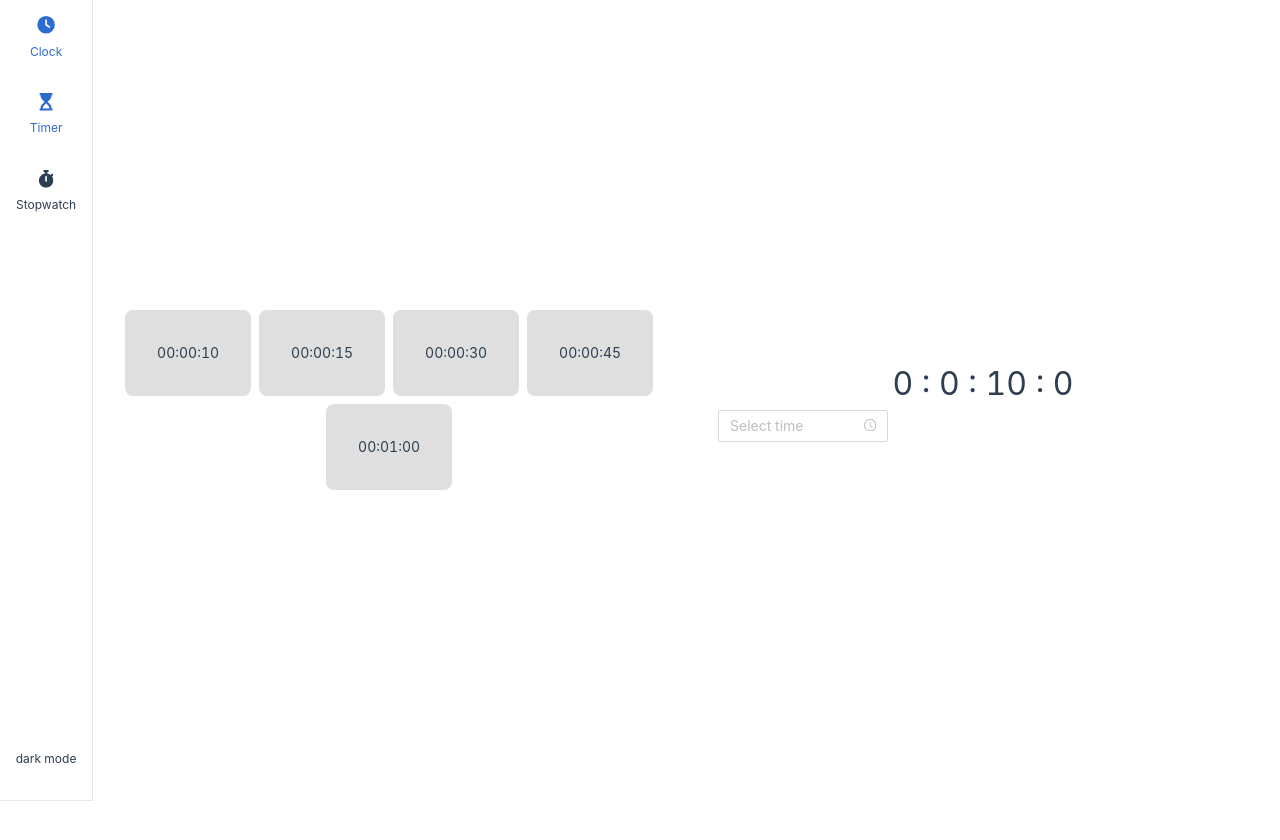
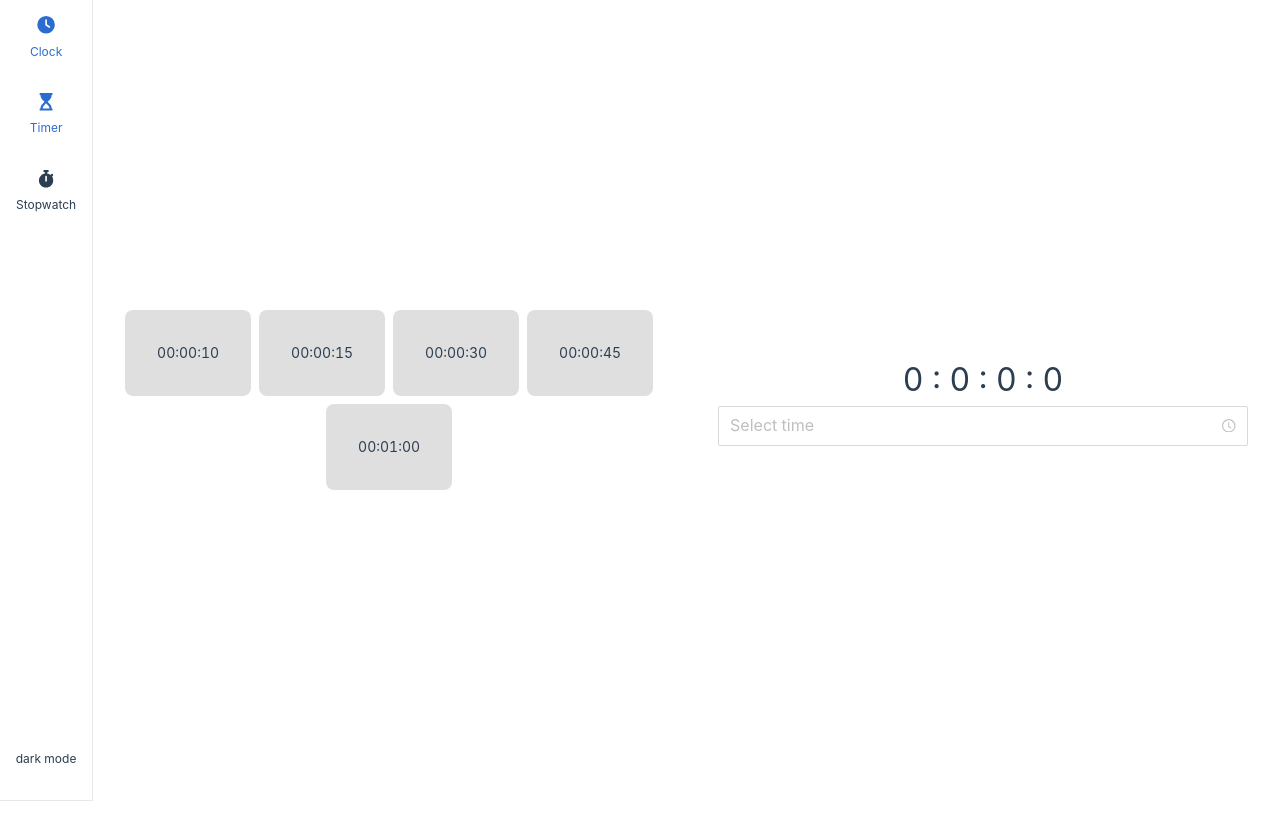
Before and after one commit to Klrfl/TellTime, a Vue app: page /timer in a window 1280 px wide. Shown: the top 840 px of the page. Built offline with nearby package versions, Linux system fonts and the light colour scheme.

Commit message:
timer with input first prototype

```diff
--- a/src/components/Timer.vue
+++ b/src/components/Timer.vue
@@ -4,9 +4,10 @@
       {{ hours }} : {{ minutes }} : {{ seconds }} : {{ milliseconds }}
     </section>
 
-    <section class="picker-container">
-      <TimePicker v-model:value="customTargetTime" value-format="HH:mm:ss" />
-    </section>
+    <TimePicker
+      size="large"
+      v-model:value="customTargetTime"
+      value-format="HH:mm:ss" />
 
     <section class="btn-container">
       <button
@@ -34,7 +35,7 @@
 </template>
 
 <script setup>
-import { onMounted, watch, ref } from "vue";
+import { watch, ref } from "vue";
 
 import { TimePicker } from "ant-design-vue";
 
@@ -75,15 +76,17 @@ const minutes = ref(0);
 const seconds = ref(0);
 const milliseconds = ref(0);
 
-const isStopped = ref(true);
-
 const startTime = ref(0);
 const deltaFromStartTime = ref(0);
 
 let interval = null;
 const finalDelta = ref(0);
 
+const isStopped = ref(true);
+// const displayTimer = ref(false);
+
 function startTimer() {
+  // displayTimer.value = true;
   startTime.value = DateTime.utc();
 
   isStopped.value = false;
@@ -126,9 +129,10 @@ function resetTimer() {
   minutes.value = targetTime.value.c.minute;
   seconds.value = targetTime.value.c.second;
   milliseconds.value = targetTime.value.c.millisecond;
+
+  isStopped.value = true;
+  // displayTimer.value = false;
 }
-
-onMounted(resetTimer);
 </script>
 
 <style>
@@ -137,6 +141,11 @@ onMounted(resetTimer);
   font-size: 2rem;
 }
 
+.timer {
+  display: flex;
+  flex-direction: column;
+}
+
 .timer-display {
   text-align: center;
   font-size: 2rem;
```
